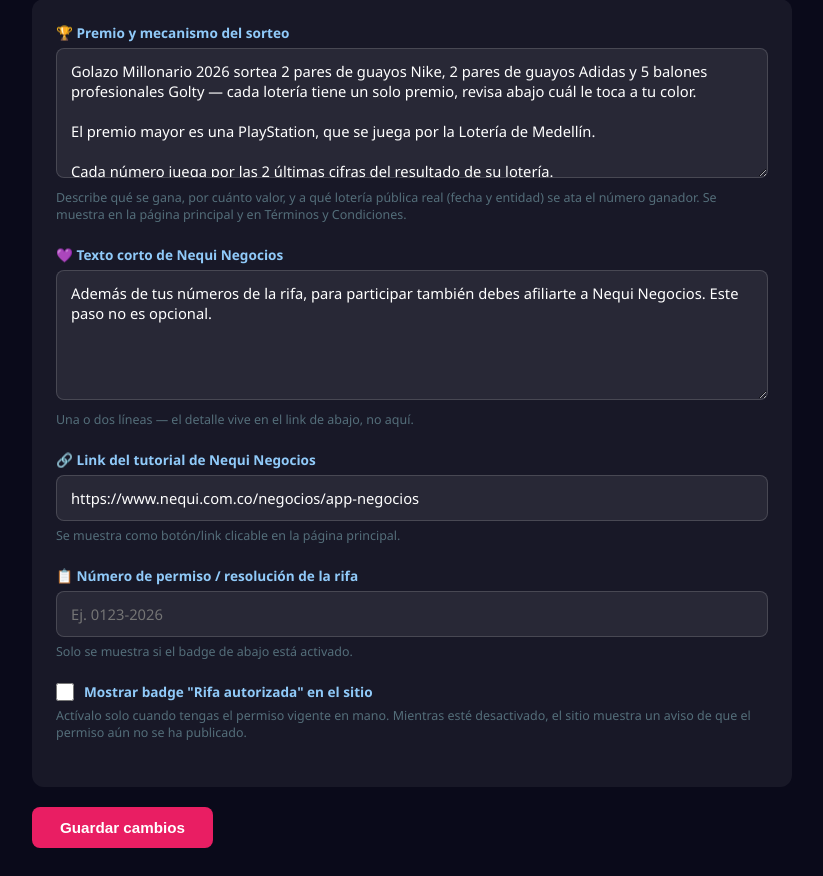
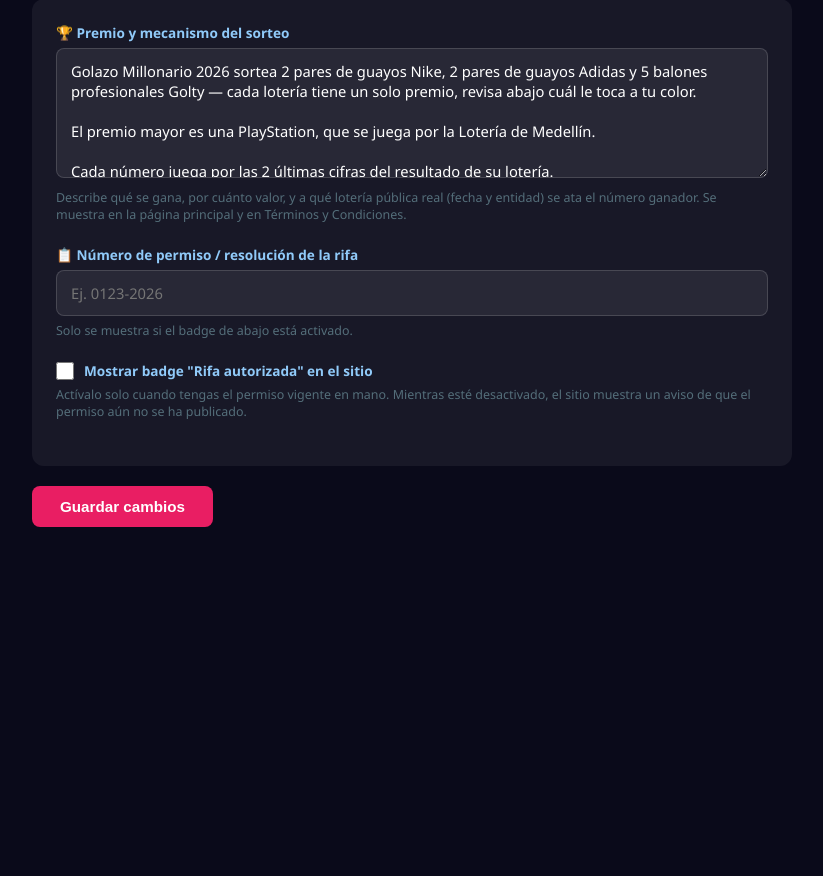
Before and after one commit to Samuek9/golazo-millonario, a Flask app: page /admin/settings in a window 1280 px wide. Shown: the part 88-964 px from the top of the page, without its empty margins (228-1051 px from the left). After the commit the page ends 615 px from the top, so only its background shows below. Run offline with Flask 3, Linux system fonts and the light colour scheme; data that the repository does not hold is empty; some libraries are stand-ins or nearby versions.

Commit message:
Remove all Nequi Negocios content from Golazo Millonario
The Nequi affiliation program moves to its own separate landing
page/project instead of living inside the raffle site. Drops the
settings fields (nequi_info, nequi_link), the /ir/nequi click-tracker
route and its link_clicks table, the homepage section, the Terminos
section, and the admin stat card.

```diff
--- a/app.py
+++ b/app.py
@@ -16,7 +16,7 @@ import psycopg2.extras
 import qrcode
 import requests
 from dotenv import load_dotenv
-from flask import Flask, abort, g, jsonify, make_response, redirect, render_template, request
+from flask import Flask, abort, g, jsonify, make_response, render_template, request
 from PIL import Image, ImageDraw, ImageFont
 
 load_dotenv()
@@ -46,7 +46,7 @@ EMAIL_FROM     = os.getenv("DEFAULT_FROM_EMAIL", "onboarding@resend.dev")
 
 RIFA_NAME = os.getenv("RIFA_NAME", "Golazo Millonario 2026")
 
-# ─── Ajustes editables desde /admin/settings (premio, Nequi, badge legal) ────
+# ─── Ajustes editables desde /admin/settings (premio, badge legal) ──────────
 SETTINGS_DEFAULTS = {
     "prize_description": (
         "Golazo Millonario 2026 sortea 2 pares de guayos Nike, 2 pares de guayos Adidas y 5 "
@@ -57,11 +57,6 @@ SETTINGS_DEFAULTS = {
         "Puedes verificar el resultado en cualquier punto autorizado o en la página oficial de "
         "cada lotería."
     ),
-    "nequi_info": (
-        "Además de tus números de la rifa, para participar también debes afiliarte a Nequi "
-        "Negocios. Este paso no es opcional."
-    ),
-    "nequi_link": "https://www.nequi.com.co/negocios/app-negocios",
     "legal_permit_number": "",
     "show_legal_badge": "false",
 }
@@ -206,13 +201,6 @@ def init_db():
                 value TEXT NOT NULL DEFAULT ''
             );
 
-            CREATE TABLE IF NOT EXISTS link_clicks (
-                id         SERIAL PRIMARY KEY,
-                link_id    TEXT NOT NULL,
-                clicked_at TIMESTAMPTZ DEFAULT NOW()
-            );
-
-            CREATE INDEX IF NOT EXISTS idx_link_clicks_id ON link_clicks(link_id);
             CREATE INDEX IF NOT EXISTS idx_balotas_status ON balotas(status);
             CREATE INDEX IF NOT EXISTS idx_balotas_color  ON balotas(color);
             CREATE INDEX IF NOT EXISTS idx_balotas_order  ON balotas(order_id);
@@ -248,7 +236,7 @@ def init_db():
         conn.close()
 
 
-# ─── Settings editables (premio, Nequi Negocios, badge legal) ────────────────
+# ─── Settings editables (premio, badge legal) ───────────────────────────────
 def get_settings() -> dict:
     rows = db_all("SELECT key, value FROM settings")
     result = dict(SETTINGS_DEFAULTS)
@@ -915,13 +903,6 @@ def pase_image(token):
     return resp
 
 
-@app.route("/ir/nequi")
-def ir_nequi():
-    db_exec("INSERT INTO link_clicks (link_id) VALUES ('nequi_tutorial')")
-    settings = get_settings()
-    return redirect(settings.get("nequi_link") or "https://www.nequi.com.co/negocios/app-negocios", code=302)
-
-
 @app.route("/terminos")
 def terminos():
     return render_template("terminos.html", rifa_name=RIFA_NAME, settings=get_settings(), colors=COLORS)
@@ -945,7 +926,6 @@ def admin_panel():
         "codes_sold":     db_scalar("SELECT COUNT(*) FROM balotas WHERE status='SOLD'") or 0,
         "codes_available":db_scalar("SELECT COUNT(*) FROM balotas WHERE status='AVAILABLE'") or 0,
         "revenue_cop":    db_scalar("SELECT COALESCE(SUM(total_amount),0) FROM orders WHERE status='PAID'") or 0,
-        "nequi_clicks":   db_scalar("SELECT COUNT(*) FROM link_clicks WHERE link_id='nequi_tutorial'") or 0,
     }
 
     # Per-color stats with buyer list
@@ -1049,8 +1029,6 @@ def admin_settings():
     saved = False
     if request.method == "POST":
         set_setting("prize_description", request.form.get("prize_description", "").strip())
-        set_setting("nequi_info", request.form.get("nequi_info", "").strip())
-        set_setting("nequi_link", request.form.get("nequi_link", "").strip())
         set_setting("legal_permit_number", request.form.get("legal_permit_number", "").strip())
         set_setting("show_legal_badge", "true" if request.form.get("show_legal_badge") else "false")
         saved = True
--- a/templates/admin.html
+++ b/templates/admin.html
@@ -110,10 +110,6 @@
     <div class="stat-card" style="border-color:#26A69A">
       <div class="val">{{ stats.codes_available }}</div>
       <div class="lbl">Números disponibles</div>
-    </div>
-    <div class="stat-card" style="border-color:#E91E63">
-      <div class="val">{{ stats.nequi_clicks }}</div>
-      <div class="lbl">Clics en tutorial Nequi</div>
     </div>
   </div>
 
--- a/templates/admin_settings.html
+++ b/templates/admin_settings.html
@@ -50,18 +50,6 @@
         </div>
 
         <div class="field">
-          <label>💜 Texto corto de Nequi Negocios</label>
-          <textarea name="nequi_info">{{ settings.nequi_info }}</textarea>
-          <p class="hint">Una o dos líneas — el detalle vive en el link de abajo, no aquí.</p>
-        </div>
-
-        <div class="field">
-          <label>🔗 Link del tutorial de Nequi Negocios</label>
-          <input type="text" name="nequi_link" value="{{ settings.nequi_link }}" placeholder="https://...">
-          <p class="hint">Se muestra como botón/link clicable en la página principal.</p>
-        </div>
-
-        <div class="field">
           <label>📋 Número de permiso / resolución de la rifa</label>
           <input type="text" name="legal_permit_number" value="{{ settings.legal_permit_number }}" placeholder="Ej. 0123-2026">
           <p class="hint">Solo se muestra si el badge de abajo está activado.</p>
```
Also changed, not shown: templates/index.html (+0 -21 lines), templates/terminos.html (+3 -9 lines).
